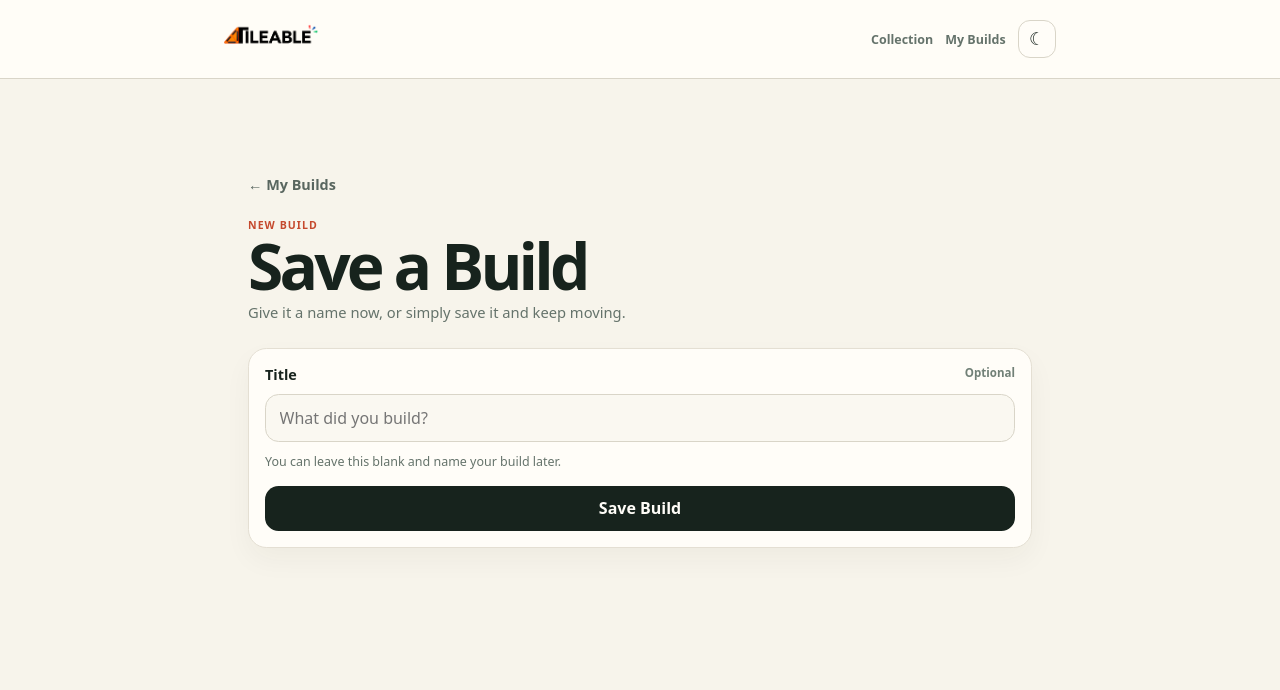
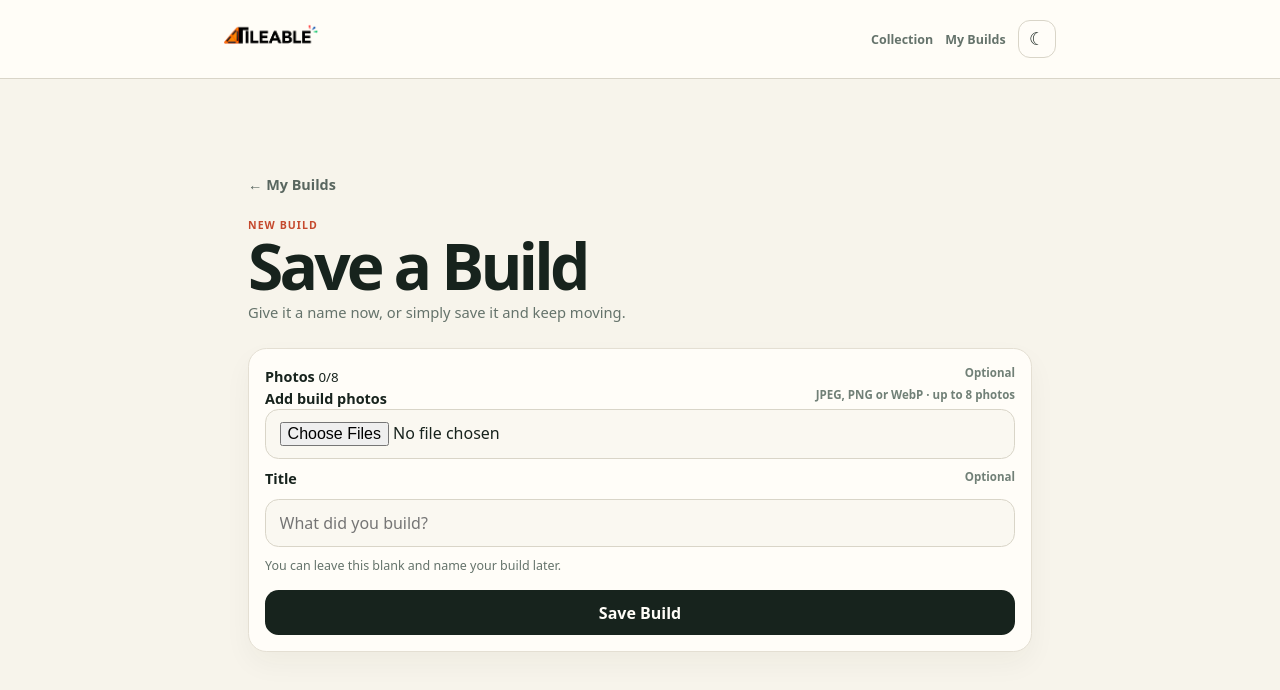
Before and after one commit to kaylasreynolds/magnetic-builds, a Next.js app: page /builds/new in a window 1280 px wide. Shown: the top 690 px of the page. Built offline with nearby package versions, Linux system fonts and the light colour scheme.

Commit message:
Add build photo picker and previews

```diff
--- a/src/app/builds/new/BuildForm.tsx
+++ b/src/app/builds/new/BuildForm.tsx
@@ -1,13 +1,72 @@
 "use client";
 
-import { useActionState } from "react";
+import { useActionState, useEffect, useMemo, useRef, useState } from "react";
 import { createBuildAction } from "../actions";
+
+const MAX_PHOTOS = 8;
 
 export default function BuildForm() {
   const [state, action, pending] = useActionState(createBuildAction, { error: null });
+  const [files, setFiles] = useState<File[]>([]);
+  const inputRef = useRef<HTMLInputElement>(null);
+  const previews = useMemo(() => files.map((file) => ({ file, url: URL.createObjectURL(file) })), [files]);
+
+  useEffect(() => () => previews.forEach(({ url }) => URL.revokeObjectURL(url)), [previews]);
+
+  function syncInput(nextFiles: File[]) {
+    setFiles(nextFiles);
+    const input = inputRef.current;
+    if (!input || typeof DataTransfer === "undefined") return;
+    const transfer = new DataTransfer();
+    nextFiles.forEach((file) => transfer.items.add(file));
+    input.files = transfer.files;
+  }
+
+  function handlePhotos(event: React.ChangeEvent<HTMLInputElement>) {
+    syncInput(Array.from(event.target.files ?? []).slice(0, MAX_PHOTOS));
+  }
+
+  function removePhoto(index: number) {
+    syncInput(files.filter((_, fileIndex) => fileIndex !== index));
+  }
 
   return (
-    <form action={action} className="build-form">
+    <form action={action} className="build-form" encType="multipart/form-data">
+      <div className="build-photo-field">
+        <div className="build-photo-label-row">
+          <label htmlFor="photos">Photos <span>Optional</span></label>
+          <small>{files.length}/{MAX_PHOTOS}</small>
+        </div>
+        <label className="build-photo-picker" htmlFor="photos">
+          <strong>{files.length > 0 ? "Choose different photos" : "Add build photos"}</strong>
+          <span>JPEG, PNG or WebP · up to 8 photos</span>
+        </label>
+        <input
+          className="build-photo-input"
+          id="photos"
+          name="photos"
+          type="file"
+          accept="image/jpeg,image/png,image/webp"
+          multiple
+          ref={inputRef}
+          onChange={handlePhotos}
+          disabled={pending}
+        />
+      </div>
+
+      {previews.length > 0 ? (
+        <div className="build-photo-previews" aria-label="Selected build photos">
+          {previews.map(({ file, url }, index) => (
+            <div className="build-photo-preview" key={`${file.name}-${file.lastModified}-${index}`}>
+              {/* Browser-local preview only; the original file is uploaded when Save Build is pressed. */}
+              <img src={url} alt={`Selected build photo ${index + 1}`} />
+              {index === 0 ? <span className="cover-badge">Cover</span> : null}
+              <button type="button" onClick={() => removePhoto(index)} disabled={pending} aria-label={`Remove photo ${index + 1}`}>×</button>
+            </div>
+          ))}
+        </div>
+      ) : null}
+
       <label htmlFor="title">Title <span>Optional</span></label>
       <input id="title" name="title" type="text" maxLength={160} autoComplete="off" placeholder="What did you build?" />
       <p className="build-form-help">You can leave this blank and name your build later.</p>
```
